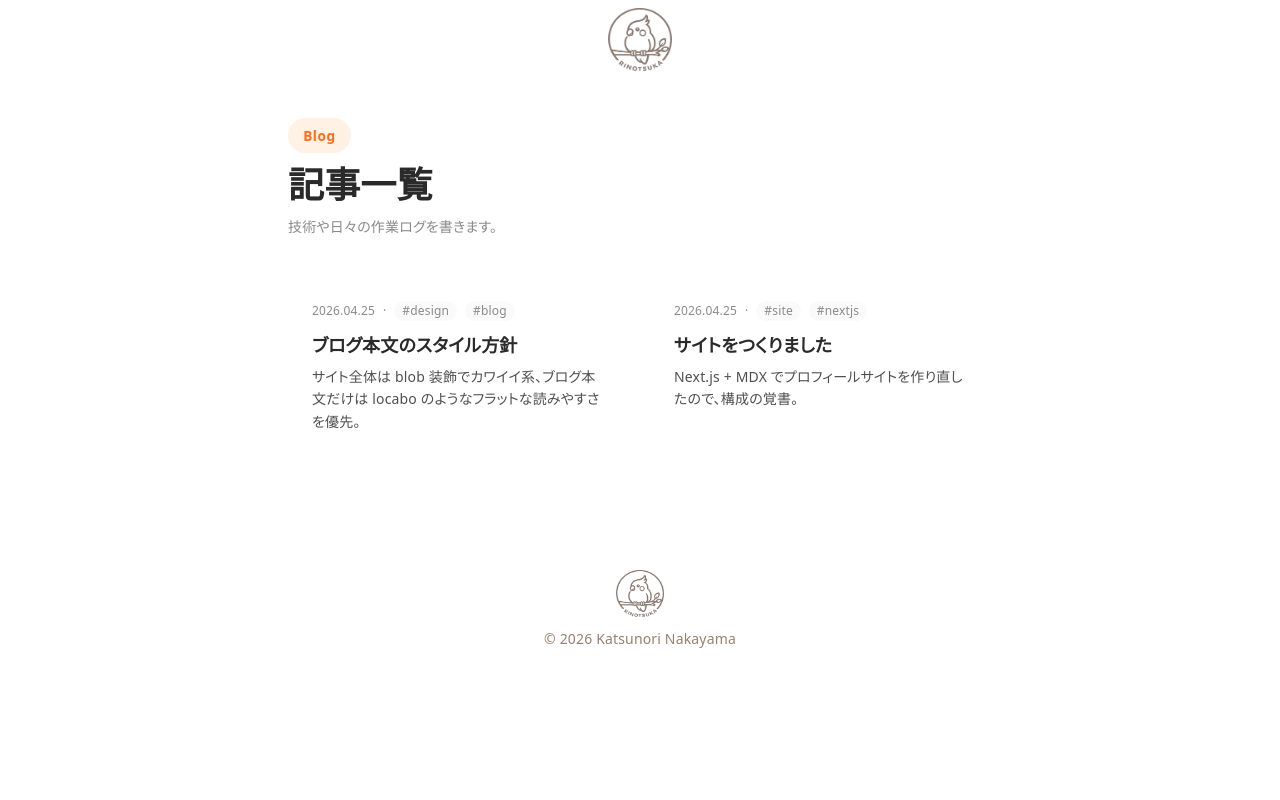
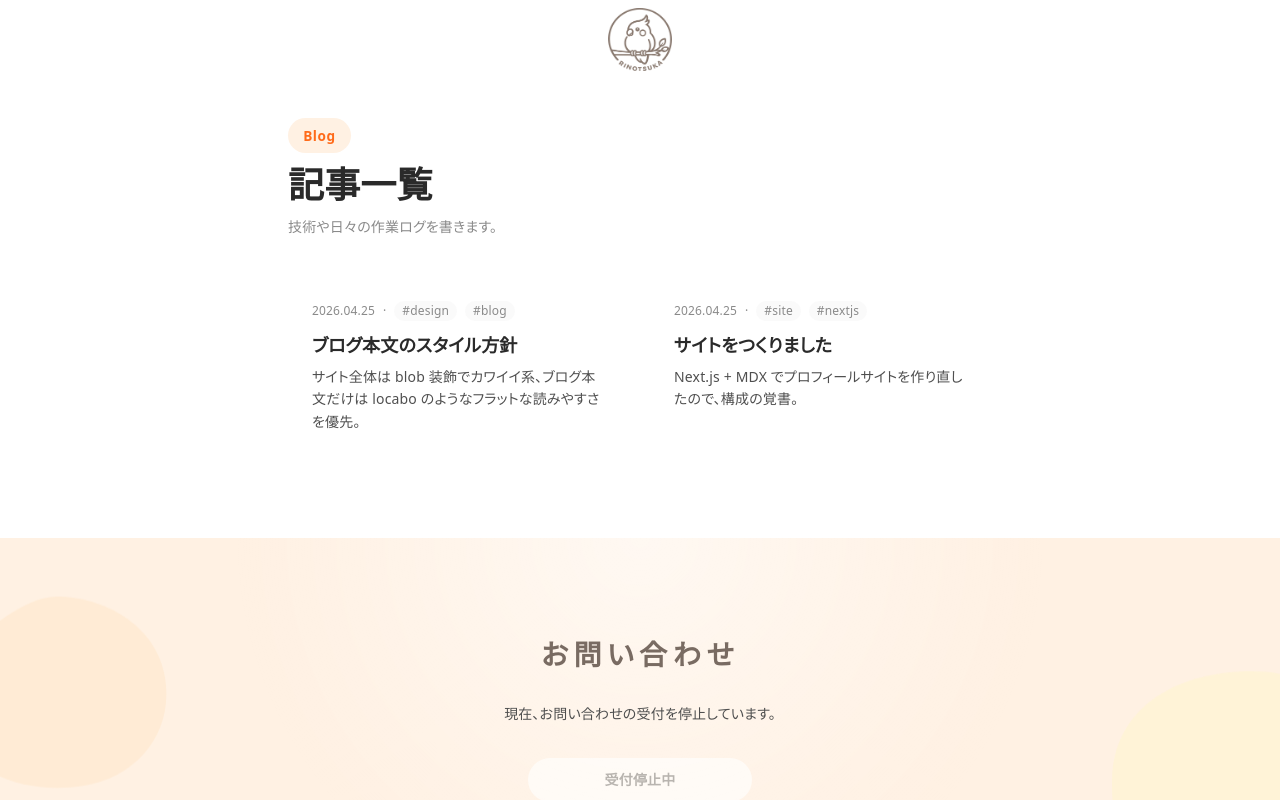
Before and after one commit to rinotsuka/rinotsuka.github.io, a Next.js app: page /blog in a window 1280 px wide. Shown: the top 800 px of the page. Built offline with nearby package versions, Linux system fonts and the light colour scheme; a web font is replaced by a local one.

Commit message:
refactor(contact): お問い合わせセクションを全ページ共通レイアウトに移動
page.tsx から Contact を取り除き、layout.tsx の main と Footer の間に
配置することで、トップ以外のページでも常に表示されるようにする。

```diff
--- a/app/layout.tsx
+++ b/app/layout.tsx
@@ -3,6 +3,7 @@ import { Hachi_Maru_Pop } from "next/font/google";
 import "./globals.css";
 import { Header } from "@/components/layout/Header";
 import { Footer } from "@/components/layout/Footer";
+import { Contact } from "@/components/contact/Contact";
 
 const hachiMaruPop = Hachi_Maru_Pop({
   weight: "400",
@@ -29,6 +30,7 @@ export default function RootLayout({
       <body className="min-h-screen bg-paper text-ink">
         <Header />
         <main>{children}</main>
+        <Contact />
         <Footer />
       </body>
     </html>
--- a/app/page.tsx
+++ b/app/page.tsx
@@ -3,7 +3,6 @@ import { ProfileSection } from "@/components/profile/ProfileSection";
 import { SkillsSection } from "@/components/skills/SkillsSection";
 import { Timeline } from "@/components/career/Timeline";
 import { LatestPosts } from "@/components/blog/LatestPosts";
-import { Contact } from "@/components/contact/Contact";
 
 export default function HomePage() {
   return (
@@ -13,7 +12,6 @@ export default function HomePage() {
       <SkillsSection />
       <Timeline />
       <LatestPosts />
-      <Contact />
     </>
   );
 }
```
